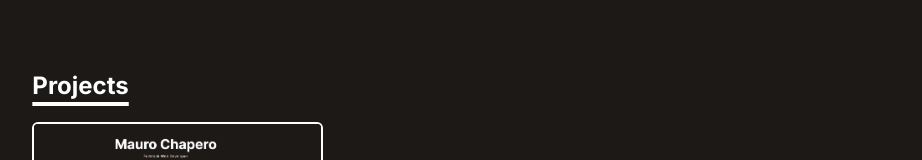
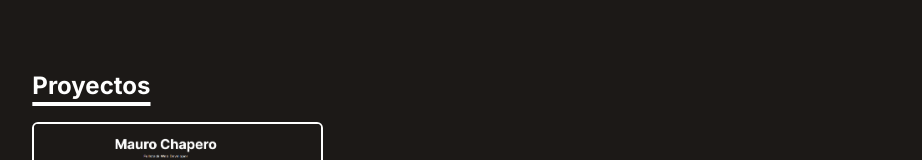
Before and after one commit to MauroChapero/personal-portfolio, a React (Vite) app: page / in a window 1280 px wide. Shown: the part 322-482 px from the top of the page, without its empty margins (309-1231 px from the left). Built offline with nearby package versions, Linux system fonts and the light colour scheme.

Commit message:
Update titulos

```diff
--- a/src/components/Portfolio.jsx
+++ b/src/components/Portfolio.jsx
@@ -7,7 +7,7 @@ function Portfolio() {
   return (
     <div className="flex flex-col md:flex-row justify-center my-20">
       <div className="w-full md:w-7/12">
-        <Title>Projects</Title>
+        <Title>Proyectos</Title>
         <div className="flex flex-col md:flex-row items-center justify-center">
           <div className="grid grid-cols-1 md:grid-cols-2 lg:grid-cols-2 gap-4">
             {portfolio.map((project) => (
```
